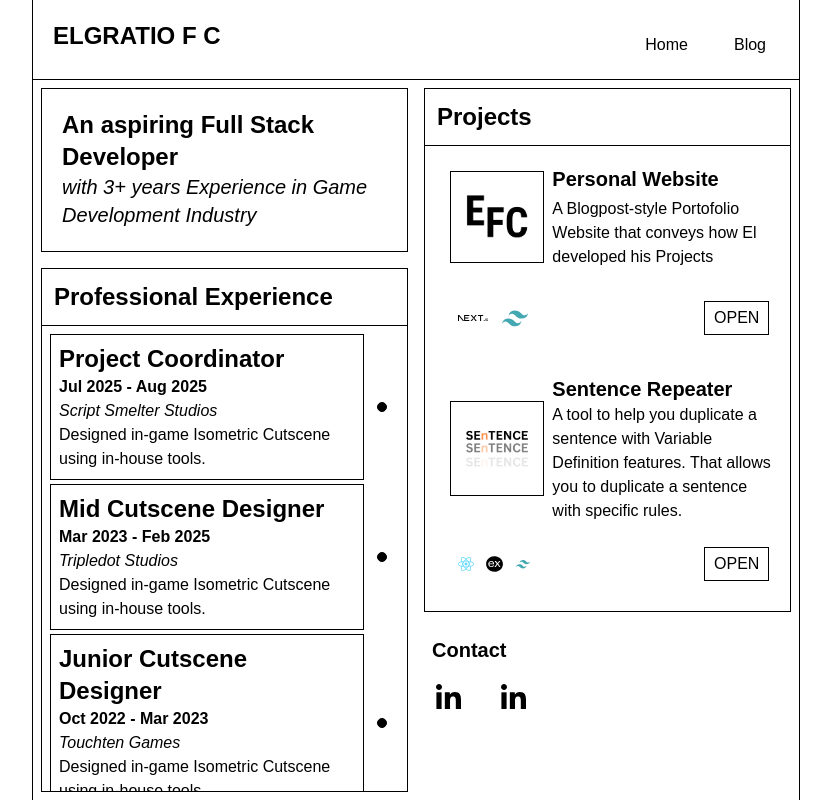
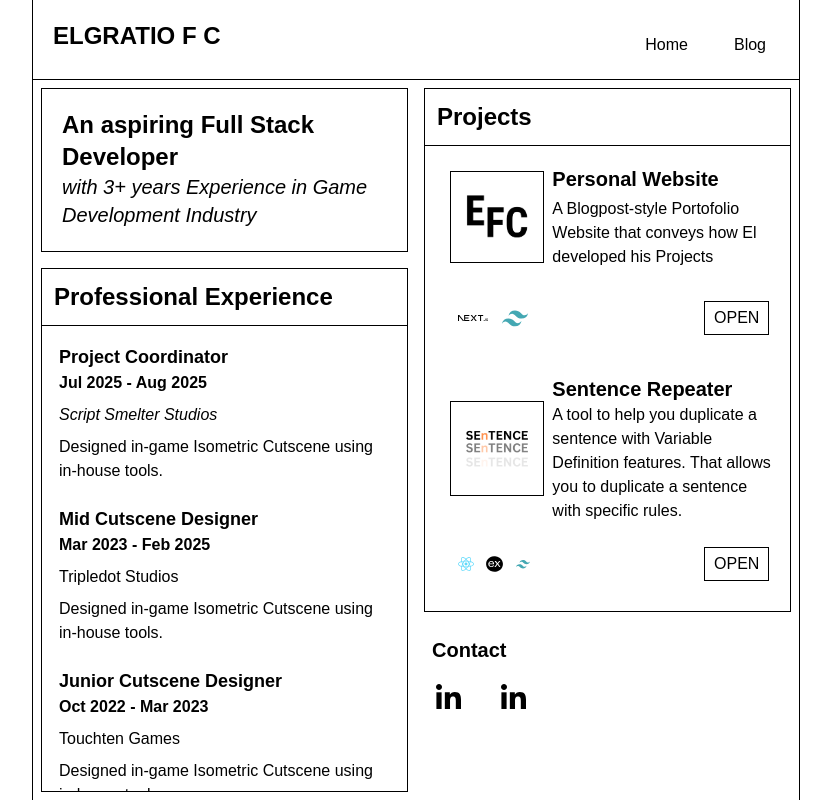
Before and after one commit to akael888/akael888-site, a Next.js app: page / in a window 1280 px wide. Shown: the whole page, without its empty margins (224-1055 px from the left). Built offline with nearby package versions, Linux system fonts and the light colour scheme.

Commit message:
feat : Simplified Work Card

```diff
--- a/src/app/components/work-card.tsx
+++ b/src/app/components/work-card.tsx
@@ -1,31 +1,49 @@
+import Link from "next/link";
+
 interface WorkHistoryCardProps {
   role: string;
   duration: string;
   company: string;
+  companyLink?: string;
   details?: string;
 }
 
-const WorkHistoryCard: React.FC<WorkHistoryCardProps> = ({role,duration,company,details}) => {
+const WorkHistoryCard: React.FC<WorkHistoryCardProps> = ({
+  role,
+  duration,
+  company,
+  companyLink,
+  details,
+}) => {
   return (
     <>
-      <div className="flex w-full">
-        <div className="border-1 p-2 w-[90%]">
+      <div className="border-1 hover:border-black border-white flex w-full">
+        <div className="p-2 w-full flex flex-col gap-2">
           <div>
-            <p className="text-2xl font-bold">{role}</p>
+            <div>
+              <p className="text-lg font-bold">{role}</p>
             </div>
             <div>
               <p className="font-bold">{duration}</p>
             </div>
+          </div>
+
           <div>
+            {companyLink ? (
+              <Link href={`https://${companyLink}`}>{company}</Link>
+            ) : (
               <p className="italic">{company}</p>
+            )}
           </div>
+          {details ? (
             <div>
               <p>{details}</p>
             </div>
+          ) : null}
         </div>
-        <div className="w-[10%] flex justify-center items-center">
+        {/* <div className="w-[10%] flex justify-center items-center">
           <div className="bg-black rounded-full border-1 w-[10px] h-[10px]"></div>
-        </div>
+        </div> */}
       </div>
     </>
   );
```
Lines whose indentation alone changed are shown as unchanged.
